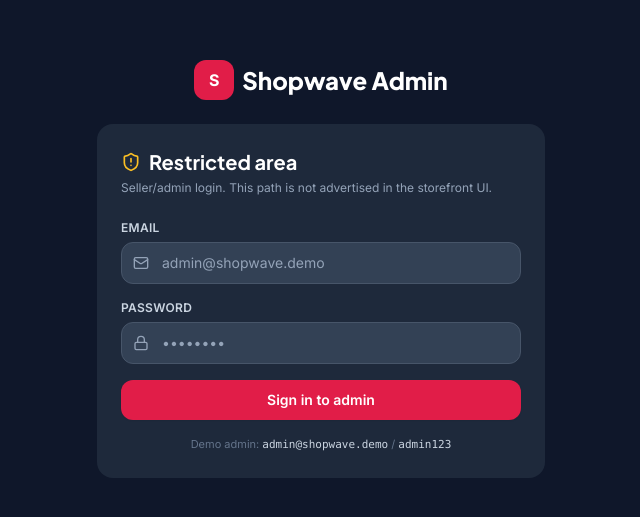
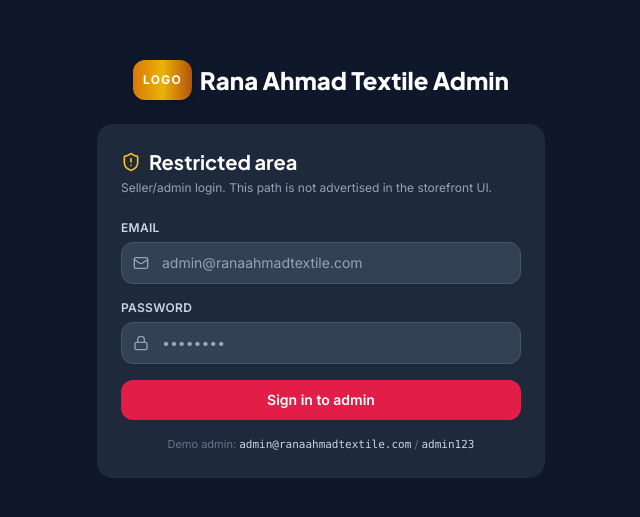
Before and after one commit to Ahmadraza1211/ecommerence-website, a Next.js app in the folder ecommerce-platform/frontend/: page /admin/login in a window 1280 px wide. Shown: the part 131-648 px from the top of the page, without its empty margins (319-959 px from the left). Built offline with nearby package versions, Linux system fonts and the light colour scheme; no server answers.

Commit message:
Complete project restore and branding update to Rana Ahmad Textile

```diff
--- a/ecommerce-platform/frontend/src/app/admin/layout.tsx
+++ b/ecommerce-platform/frontend/src/app/admin/layout.tsx
@@ -53,8 +53,8 @@ export default function AdminLayout({ children }: { children: React.ReactNode })
       <aside className="hidden md:flex w-60 bg-ink-900 text-ink-200 flex-col">
         <div className="px-5 py-4 border-b border-ink-800">
           <Link href="/admin/dashboard" className="flex items-center gap-2">
-            <span className="inline-flex h-8 w-8 items-center justify-center rounded-lg bg-brand-600 text-white text-sm font-bold">S</span>
-            <span className="font-display font-bold text-white">Shopwave Admin</span>
+            <span className="inline-flex h-8 px-2.5 items-center justify-center rounded-lg bg-gradient-to-r from-amber-600 via-yellow-500 to-amber-700 text-white text-[10px] font-bold tracking-widest">LOGO</span>
+            <span className="font-display font-bold text-white">Rana Ahmad Textile Admin</span>
           </Link>
         </div>
         <nav className="flex-1 p-3 space-y-1">
@@ -85,7 +85,7 @@ export default function AdminLayout({ children }: { children: React.ReactNode })
       </aside>
 
       <div className="md:hidden fixed top-0 inset-x-0 bg-ink-900 text-white p-3 z-30 flex items-center justify-between">
-        <span className="font-display font-bold text-sm">Shopwave Admin</span>
+        <span className="font-display font-bold text-sm">Rana Ahmad Textile Admin</span>
         <select
           onChange={(e) => router.push(e.target.value)}
           className="bg-ink-800 text-white text-xs rounded px-2 py-1"
--- a/ecommerce-platform/frontend/src/app/admin/login/page.tsx
+++ b/ecommerce-platform/frontend/src/app/admin/login/page.tsx
@@ -56,8 +56,8 @@ export default function AdminLoginPage() {
     <div className="min-h-screen bg-ink-900 text-white flex items-center justify-center px-4">
       <div className="w-full max-w-md">
         <Link href="/" className="flex items-center gap-2 justify-center mb-6">
-          <span className="inline-flex h-10 w-10 items-center justify-center rounded-xl bg-brand-600 text-white font-bold">S</span>
-          <span className="font-display text-2xl font-extrabold">Shopwave Admin</span>
+          <span className="inline-flex h-10 px-2.5 items-center justify-center rounded-xl bg-gradient-to-r from-amber-600 via-yellow-500 to-amber-700 text-white font-bold tracking-widest text-xs shadow-md">LOGO</span>
+          <span className="font-display text-2xl font-extrabold">Rana Ahmad Textile Admin</span>
         </Link>
         <div className="bg-ink-800 rounded-2xl p-6">
           <div className="flex items-center gap-2 mb-1">
@@ -70,7 +70,7 @@ export default function AdminLoginPage() {
               <label className="label text-ink-300">Email</label>
               <div className="relative">
                 <Mail className="absolute left-3 top-1/2 -translate-y-1/2 h-4 w-4 text-ink-400" />
-                <input type="email" value={email} onChange={(e) => setEmail(e.target.value)} className="input pl-10 bg-ink-700 border-ink-600 text-white" placeholder="admin@shopwave.demo" required />
+                <input type="email" value={email} onChange={(e) => setEmail(e.target.value)} className="input pl-10 bg-ink-700 border-ink-600 text-white" placeholder="admin@ranaahmadtextile.com" required />
               </div>
             </div>
             <div>
@@ -85,7 +85,7 @@ export default function AdminLoginPage() {
             </button>
           </form>
           <p className="text-[11px] text-ink-500 text-center mt-4">
-            Demo admin: <code className="text-ink-300">admin@shopwave.demo</code> / <code className="text-ink-300">admin123</code>
+            Demo admin: <code className="text-ink-300">admin@ranaahmadtextile.com</code> / <code className="text-ink-300">admin123</code>
           </p>
         </div>
       </div>
--- a/ecommerce-platform/frontend/src/app/layout.tsx
+++ b/ecommerce-platform/frontend/src/app/layout.tsx
@@ -8,8 +8,8 @@ const inter = Inter({ subsets: ['latin'], variable: '--font-inter' });
 const jakarta = Plus_Jakarta_Sans({ subsets: ['latin'], variable: '--font-jakarta' });
 
 export const metadata: Metadata = {
-  title: 'Shopwave — Single-Seller Marketplace',
-  description: 'A modern e-commerce marketplace experience with COD, WhatsApp confirmation, and full seller controls.',
+  title: 'Rana Ahmad Textile — Single-Seller Marketplace',
+  description: 'A premium textile marketplace experience with COD, WhatsApp confirmation, and full seller controls.',
   metadataBase: new URL('http://localhost:3000'),
 };
 
--- a/ecommerce-platform/frontend/src/app/login/page.tsx
+++ b/ecommerce-platform/frontend/src/app/login/page.tsx
@@ -56,8 +56,8 @@ export default function LoginPage() {
     <div className="min-h-screen bg-gradient-to-br from-brand-50 via-white to-amber-50 flex items-center justify-center px-4 py-12">
       <div className="card w-full max-w-md p-8">
         <Link href="/" className="flex items-center gap-2 mb-6">
-          <span className="inline-flex h-9 w-9 items-center justify-center rounded-xl bg-brand-600 text-white font-bold">S</span>
-          <span className="font-display text-xl font-extrabold">Shopwave</span>
+          <span className="inline-flex h-9 px-2.5 items-center justify-center rounded-xl bg-gradient-to-r from-amber-600 via-yellow-500 to-amber-700 text-white font-bold tracking-widest text-xs shadow-md">LOGO</span>
+          <span className="font-display text-xl font-extrabold">Rana Ahmad Textile</span>
         </Link>
         <h1 className="font-display text-2xl font-bold mb-1">Welcome back</h1>
         <p className="text-sm text-ink-500 mb-6">Sign in to your buyer account to continue shopping.</p>
@@ -88,7 +88,7 @@ export default function LoginPage() {
           <Link href={`/register?redirect=${encodeURIComponent(redirect)}`} className="text-brand-600 hover:text-brand-700 font-semibold">Create one</Link>
         </p>
         <p className="text-[11px] text-ink-400 text-center mt-4">
-          Demo buyer: <code className="text-ink-600">buyer@shopwave.demo</code> / <code className="text-ink-600">buyer123</code>
+          Demo buyer: <code className="text-ink-600">buyer@ranaahmadtextile.com</code> / <code className="text-ink-600">buyer123</code>
         </p>
       </div>
     </div>
--- a/ecommerce-platform/frontend/src/app/register/page.tsx
+++ b/ecommerce-platform/frontend/src/app/register/page.tsx
@@ -23,7 +23,7 @@ export default function RegisterPage() {
     try {
       const data = await apiClient.post<{ user: any; accessToken: string }>('/auth/register', form);
       setAuth(data.user, data.accessToken);
-      toast.success('Welcome to Shopwave!');
+      toast.success('Welcome to Rana Ahmad Textile!');
       router.push(redirect);
     } catch (e: any) {
       toast.error(e.response?.data?.error || 'Registration failed');
@@ -40,11 +40,11 @@ export default function RegisterPage() {
     <div className="min-h-screen bg-gradient-to-br from-brand-50 via-white to-amber-50 flex items-center justify-center px-4 py-12">
       <div className="card w-full max-w-md p-8">
         <Link href="/" className="flex items-center gap-2 mb-6">
-          <span className="inline-flex h-9 w-9 items-center justify-center rounded-xl bg-brand-600 text-white font-bold">S</span>
-          <span className="font-display text-xl font-extrabold">Shopwave</span>
+          <span className="inline-flex h-9 px-2.5 items-center justify-center rounded-xl bg-gradient-to-r from-amber-600 via-yellow-500 to-amber-700 text-white font-bold tracking-widest text-xs shadow-md">LOGO</span>
+          <span className="font-display text-xl font-extrabold">Rana Ahmad Textile</span>
         </Link>
         <h1 className="font-display text-2xl font-bold mb-1">Create your account</h1>
-        <p className="text-sm text-ink-500 mb-6">Join Shopwave to start shopping with COD via WhatsApp.</p>
+        <p className="text-sm text-ink-500 mb-6">Join Rana Ahmad Textile to start shopping with COD via WhatsApp.</p>
 
         <form onSubmit={submit} className="space-y-4">
           <div>
```
